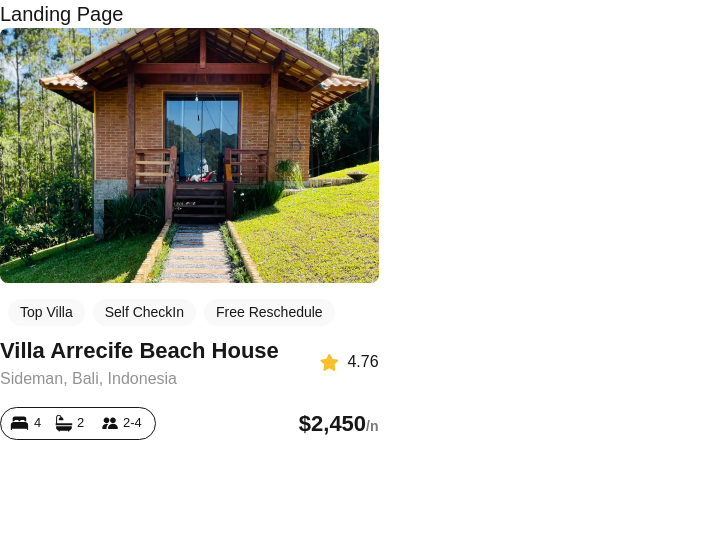
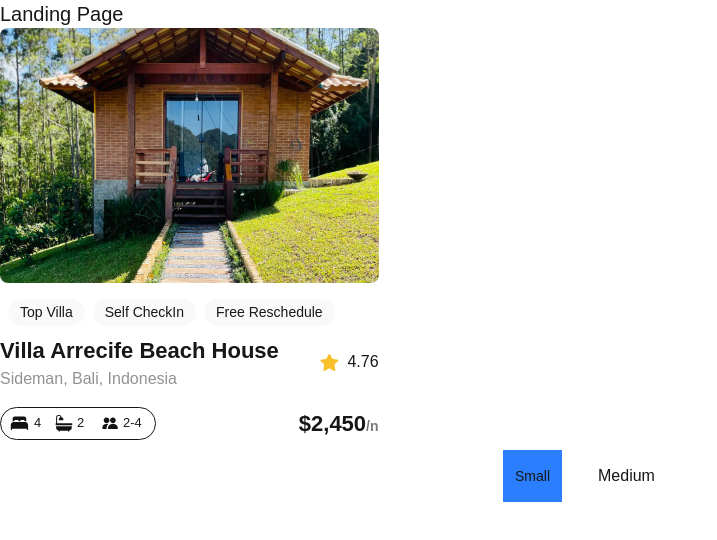
Before and after one commit to snr-roko/alx-project-0x00-setup, a Next.js app in the folder alx-project-0x00/: page /landing in a window 1280 px wide. Shown: the top 540 px of the page, without its empty margins (0-717 px from the left). Built offline with nearby package versions, Linux system fonts and the light colour scheme.

Commit message:
Add Button component and integrate into Landing page

```diff
--- /dev/null
+++ b/alx-project-0x00/components/Button.tsx
@@ -0,0 +1,28 @@
+import { ButtonProps } from "@/interfaces"
+
+const Button: React.FC<ButtonProps> = ({title, styles}) => {
+
+  const sizeStyles = {
+    sm: 'px-3 py-1.5 text-sm',
+    md: 'px-4 py-2 text-base',
+    lg: 'px-5 py-3 text-lg'
+  }
+
+  const buttonRoundness = `rounded-${styles.roundness}`
+
+  const buttonStyle = [
+    sizeStyles[styles.size],
+    `bg-${styles.backgroundColor}`,
+    `text-${styles.color}`,
+    buttonRoundness
+  ].join(' ')
+
+
+  return (
+    <button className={buttonStyle}>
+      {title}
+    </button>
+  )
+}
+
+export default Button;
--- a/alx-project-0x00/interfaces/index.ts
+++ b/alx-project-0x00/interfaces/index.ts
@@ -1,3 +1,15 @@
 export interface PillProps {
   title: string
 }
+
+export interface StyleProps {
+  size: 'sm' | 'md' | 'lg';
+  color: string;
+  backgroundColor: string;
+  roundness: string;
+}
+
+export interface ButtonProps {
+  title: string;
+  styles: StyleProps
+}
--- a/alx-project-0x00/pages/landing.tsx
+++ b/alx-project-0x00/pages/landing.tsx
@@ -1,10 +1,39 @@
 import Card from "@/components/Card"
+import Button from "@/components/Button"
+import { StyleProps } from "@/interfaces"
 
 const Landing: React.FC = () => {
+
+  const smallButtonStyle: StyleProps = {
+    size: 'sm',
+    color: 'white-500',
+    backgroundColor: 'blue-500',
+    roundness: 'md'
+  }
+
+  const mediumButtonStyle: StyleProps = {
+    size: 'md',
+    color: 'green-500',
+    backgroundColor: 'white',
+    roundness: 'sm'
+  }
+
+  const largeButtonStyle: StyleProps = {
+    size: 'lg',
+    color: 'white',
+    backgroundColor: 'red-500',
+    roundness: 'full'
+  }
+
   return (
     <div>
       <h1 className="text-xl font-extralight">Landing Page</h1>
       <Card />
+      <div className="flex gap-5 justify-center">
+      <Button title="Small" styles={smallButtonStyle} />
+      <Button title="Medium" styles={mediumButtonStyle} />
+      <Button title="Large" styles={largeButtonStyle} />
+      </div>
     </div>
   )
 }
```
